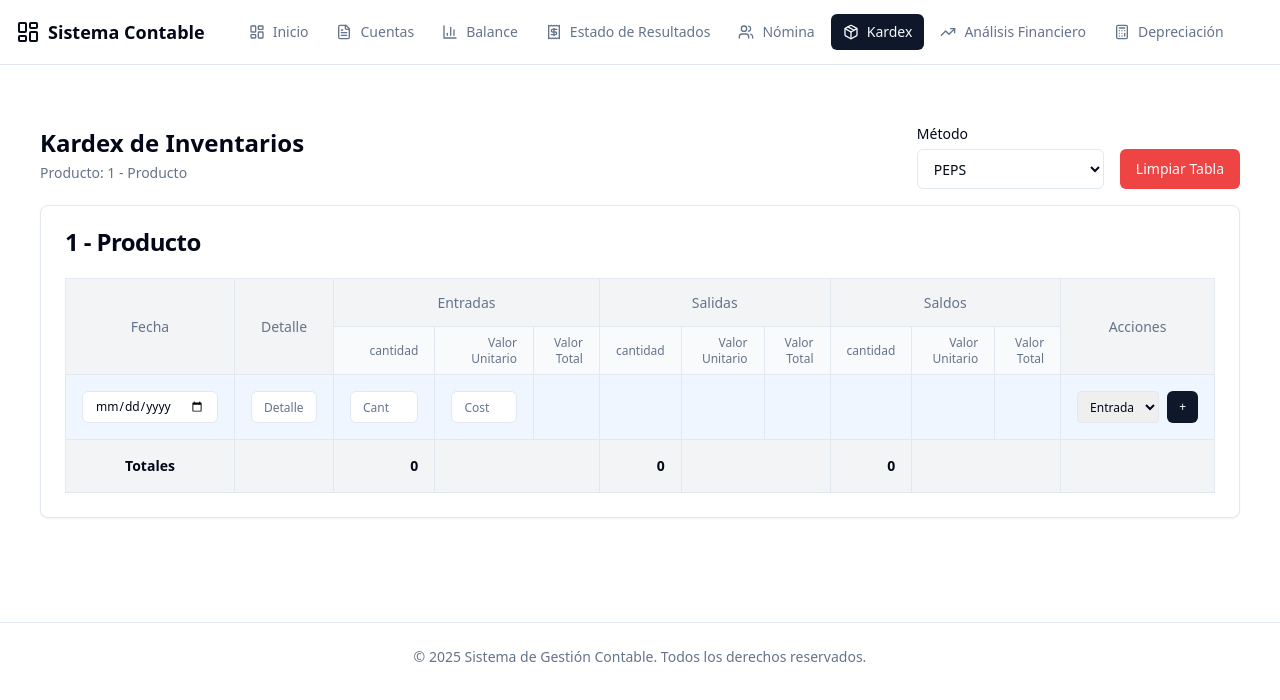
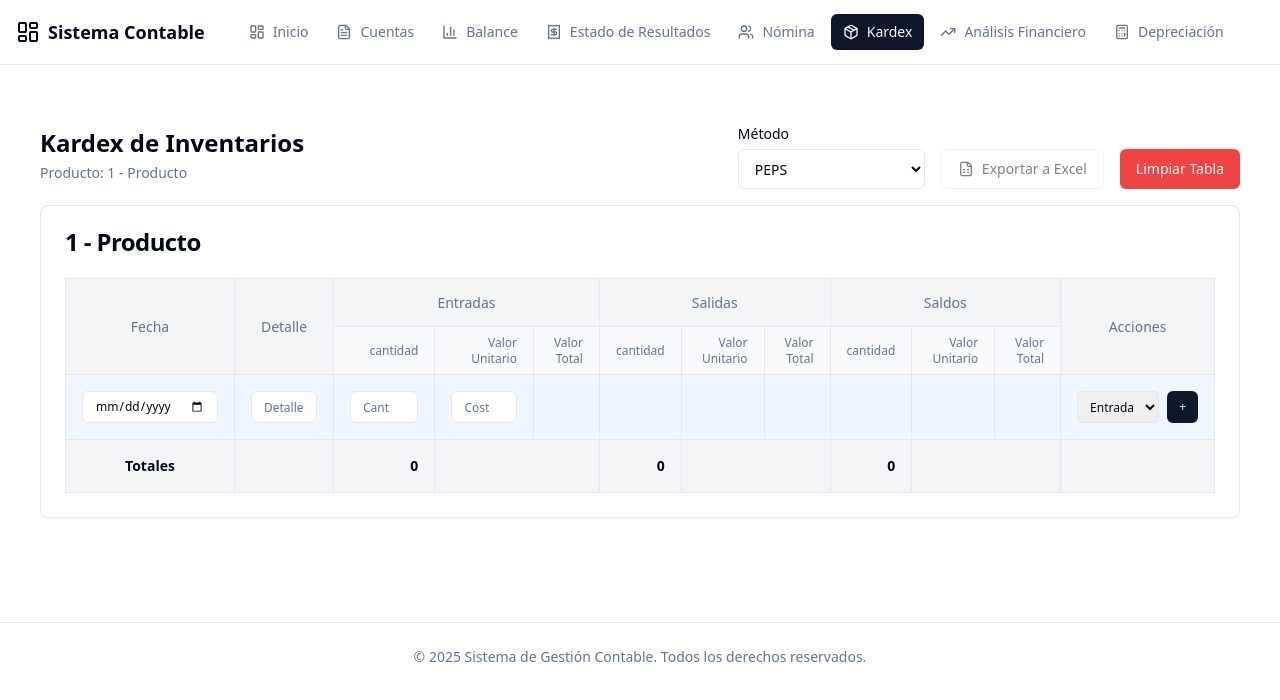
Before and after one commit to Santiagodutr/Sistema-contable-para-administracion-financiera, a React (Vite) app in the folder frontend/: page /kardex in a window 1280 px wide. Shown: the top 700 px of the page. Built offline with nearby package versions, Linux system fonts and the light colour scheme.

Commit message:
exportar excel kardex

```diff
--- a/frontend/src/pages/KardexPage.tsx
+++ b/frontend/src/pages/KardexPage.tsx
@@ -5,6 +5,8 @@ import { Button } from '@/components/ui/button'
 import { Input } from '@/components/ui/input'
 import { Table, TableBody, TableCell, TableHead, TableHeader, TableRow } from '@/components/ui/table'
 import { formatCurrency } from '@/lib/utils'
+import { Pencil, Trash2, FileSpreadsheet } from 'lucide-react'
+import * as XLSX from 'xlsx'
 
 const KardexPage = () => {
   const { productos, registrarEntrada, registrarSalida, cambiarMetodo, limpiarTabla, editarMovimiento, eliminarMovimiento } = useKardexStore()
@@ -122,6 +124,88 @@ const KardexPage = () => {
 
   const totales = calcularTotales()
 
+  const exportarAExcel = () => {
+    if (!productoSeleccionado) {
+      alert('No hay datos para exportar')
+      return
+    }
+
+    // Crear libro de Excel
+    const wb = XLSX.utils.book_new()
+
+    // Crear array de datos con encabezados personalizados
+    const data: any[][] = []
+
+    // Fila 1: Encabezados principales
+    data.push(['Fecha', 'Detalle', 'Entradas', '', '', 'Salidas', '', '', 'Saldos', '', ''])
+
+    // Fila 2: Subencabezados
+    data.push(['', '', 'cantidad', 'Valor Unitario', 'Valor Total', 'cantidad', 'Valor Unitario', 'Valor Total', 'cantidad', 'Valor Unitario', 'Valor Total'])
+
+    // Agregar datos de movimientos
+    productoSeleccionado.movimientos.forEach((mov) => {
+      data.push([
+        new Date(mov.fecha).toLocaleDateString('es-PE'),
+        mov.detalle,
+        mov.tipo === 'ENTRADA' ? mov.cantidad : '',
+        mov.tipo === 'ENTRADA' ? mov.costoUnitario : '',
+        mov.tipo === 'ENTRADA' ? mov.costoTotal : '',
+        mov.tipo === 'SALIDA' ? mov.cantidad : '',
+        mov.tipo === 'SALIDA' ? mov.costoUnitario : '',
+        mov.tipo === 'SALIDA' ? mov.costoTotal : '',
+        mov.saldoCantidad,
+        mov.saldoCostoUnitario,
+        mov.saldoCostoTotal,
+      ])
+    })
+
+    // Agregar fila de totales
+    data.push([
+      '',
+      'TOTALES',
+      totales.entradas,
+      0,
+      0,
+      totales.salidas,
+      0,
+      0,
+      totales.saldo,
+      0,
+      0,
+    ])
+
+    // Crear hoja de trabajo
+    const ws = XLSX.utils.aoa_to_sheet(data)
+
+    // Combinar celdas para encabezados principales
+    ws['!merges'] = [
+      { s: { r: 0, c: 2 }, e: { r: 0, c: 4 } }, // Entradas
+      { s: { r: 0, c: 5 }, e: { r: 0, c: 7 } }, // Salidas
+      { s: { r: 0, c: 8 }, e: { r: 0, c: 10 } }, // Saldos
+    ]
+
+    // Ajustar anchos de columna
+    ws['!cols'] = [
+      { wch: 12 }, // Fecha
+      { wch: 20 }, // Detalle
+      { wch: 12 }, // Entrada - Cantidad
+      { wch: 15 }, // Entrada - Valor Unitario
+      { wch: 15 }, // Entrada - Valor Total
+      { wch: 12 }, // Salida - Cantidad
+      { wch: 15 }, // Salida - Valor Unitario
+      { wch: 15 }, // Salida - Valor Total
+      { wch: 12 }, // Saldo - Cantidad
+      { wch: 15 }, // Saldo - Valor Unitario
+      { wch: 15 }, // Saldo - Valor Total
+    ]
+
+    XLSX.utils.book_append_sheet(wb, ws, 'Kardex')
+
+    // Descargar archivo
+    const nombreArchivo = `Kardex_${productoSeleccionado.codigo}_${new Date().toLocaleDateString('es-PE').replace(/\//g, '-')}.xlsx`
+    XLSX.writeFile(wb, nombreArchivo)
+  }
+
   return (
     <div className="space-y-4 p-6">
       <div className="flex justify-between items-center">
@@ -150,6 +234,15 @@ const KardexPage = () => {
               </select>
             </div>
           )}
+
+          <Button
+            variant="outline"
+            onClick={exportarAExcel}
+            disabled={!productoSeleccionado || productoSeleccionado.movimientos.length === 0}
+          >
+            <FileSpreadsheet className="h-4 w-4 mr-2" />
+            Exportar a Excel
+          </Button>
 
           <Button
             variant="destructive"
@@ -317,10 +410,10 @@ const KardexPage = () => {
                         ) : (
                           <div className="flex gap-1 justify-center">
                             <Button onClick={() => iniciarEdicion(mov)} size="sm" variant="ghost" className="h-6 text-xs px-2">
-                              ✎
+                              <Pencil className="h-3 w-3" />
                             </Button>
-                            <Button onClick={() => handleEliminarMovimiento(mov.id)} size="sm" variant="ghost" className="h-6 text-xs px-2 text-red-600">
-                              🗑
+                            <Button onClick={() => handleEliminarMovimiento(mov.id)} size="sm" variant="ghost" className="h-6 text-xs px-2 text-red-600 hover:text-red-700">
+                              <Trash2 className="h-3 w-3" />
                             </Button>
                           </div>
                         )}
```
